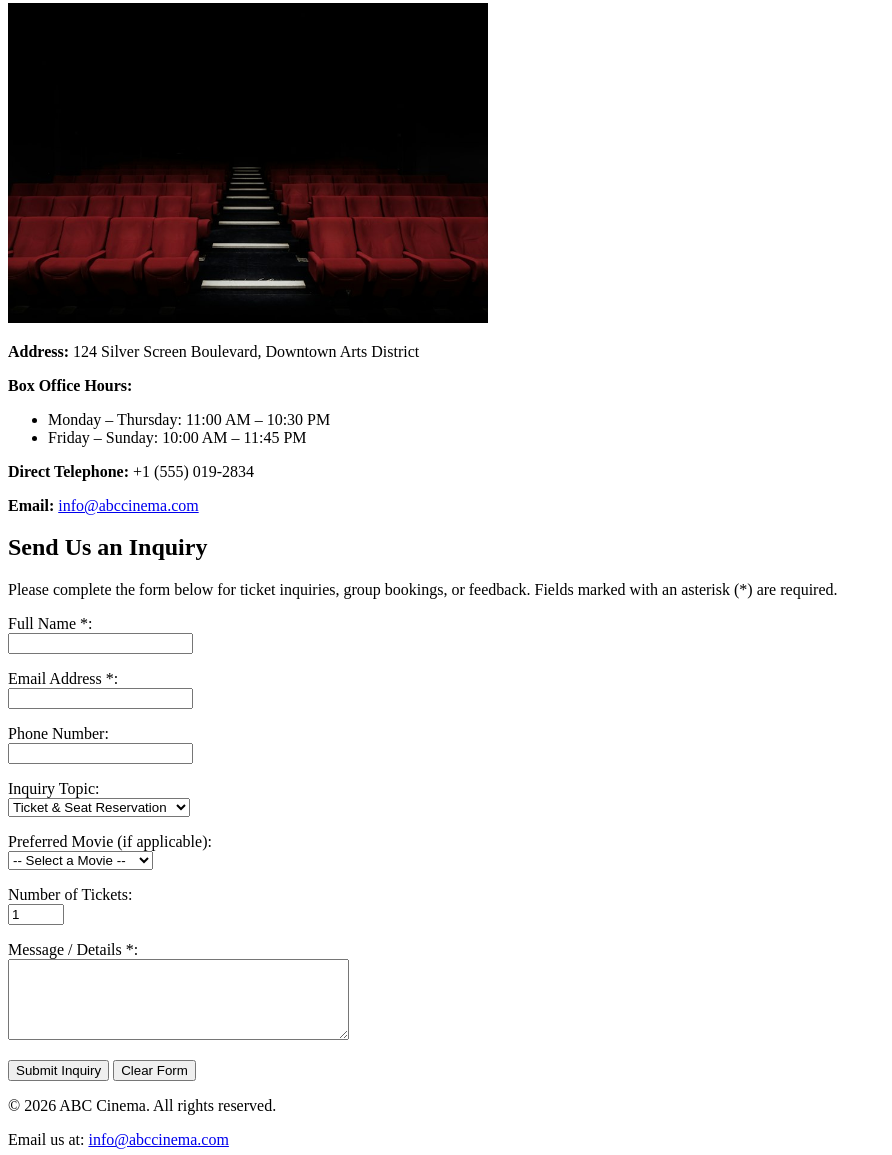
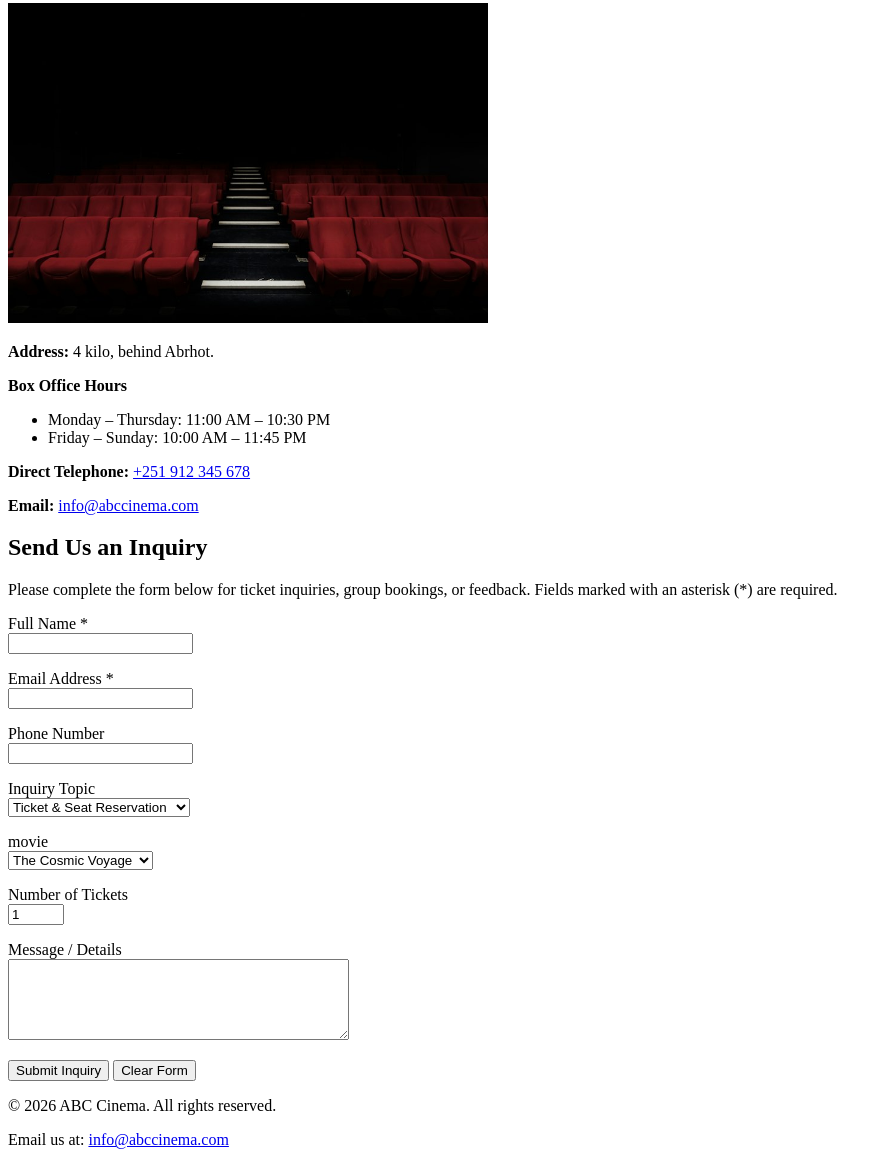
Before and after one commit to Dagmawi54/Web-Programming-I, a plain HTML site: page pages/contact.html in a window 1280 px wide. Shown: the part 246-1401 px from the top of the page, without its empty margins (0-892 px from the left). Drawn offline with Linux system fonts and the light colour scheme.

Commit message:
updated embbeded yt video and added the third page called contact.html that has a form with reqyiured fileds

```diff
--- a/pages/contact.html
+++ b/pages/contact.html
@@ -26,13 +26,13 @@
             <p>
                 <img src="../images/cinema.jpg" alt="Auditorium and seating inside ABC Cinema" width="480">
             </p>
-            <p><strong>Address:</strong> 124 Silver Screen Boulevard, Downtown Arts District</p>
-            <p><strong>Box Office Hours:</strong></p>
+            <p><strong>Address:</strong> 4 kilo, behind Abrhot.</p>
+            <p><strong>Box Office Hours</strong></p>
             <ul>
                 <li>Monday &ndash; Thursday: 11:00 AM &ndash; 10:30 PM</li>
                 <li>Friday &ndash; Sunday: 10:00 AM &ndash; 11:45 PM</li>
             </ul>
-            <p><strong>Direct Telephone:</strong> +1 (555) 019-2834</p>
+            <p><strong>Direct Telephone:</strong> <a href="tel:+251912345678">+251 912 345 678</a> </p>
             <p><strong>Email:</strong> <a href="mailto:info@abccinema.com">info@abccinema.com</a></p>
         </section>
 
@@ -42,22 +42,22 @@
 
             <form action="contact.html" method="get">
                 <p>
-                    <label for="fullname">Full Name *:</label><br>
+                    <label for="fullname">Full Name *</label><br>
                     <input type="text" id="fullname" name="fullname" required>
                 </p>
 
                 <p>
-                    <label for="email">Email Address *:</label><br>
+                    <label for="email">Email Address *</label><br>
                     <input type="email" id="email" name="email" required>
                 </p>
 
                 <p>
-                    <label for="phone">Phone Number:</label><br>
+                    <label for="phone">Phone Number</label><br>
                     <input type="tel" id="phone" name="phone">
                 </p>
 
                 <p>
-                    <label for="inquiry-type">Inquiry Topic:</label><br>
+                    <label for="inquiry-type">Inquiry Topic</label><br>
                     <select id="inquiry-type" name="inquiry-type">
                         <option value="booking">Ticket &amp; Seat Reservation</option>
                         <option value="group">Group / Corporate Booking</option>
@@ -67,24 +67,24 @@
                 </p>
 
                 <p>
-                    <label for="movie-choice">Preferred Movie (if applicable):</label><br>
+                    <label for="movie-choice">movie</label><br>
                     <select id="movie-choice" name="movie-choice">
-                        <option value="none">-- Select a Movie --</option>
+
                         <option value="cosmic-voyage">The Cosmic Voyage</option>
                         <option value="shadows-past">Shadows of the Past</option>
                         <option value="kingdom-legends">Kingdom of Legends</option>
-                        <option value="laugh-track">The Laugh Track</option>
+                        <option value="resident-evil">Resident Evil</option>
                     </select>
                 </p>
 
                 <p>
-                    <label for="tickets">Number of Tickets:</label><br>
+                    <label for="tickets">Number of Tickets</label><br>
                     <input type="number" id="tickets" name="tickets" min="1" max="50" value="1">
                 </p>
 
                 <p>
-                    <label for="message">Message / Details *:</label><br>
-                    <textarea id="message" name="message" rows="5" cols="40" required></textarea>
+                    <label for="message">Message / Details</label><br>
+                    <textarea id="message" name="message" rows="5" cols="40" ></textarea>
                 </p>
 
                 <p>
```
Also changed, not shown: pages/schedule.html (+3 -11 lines).
